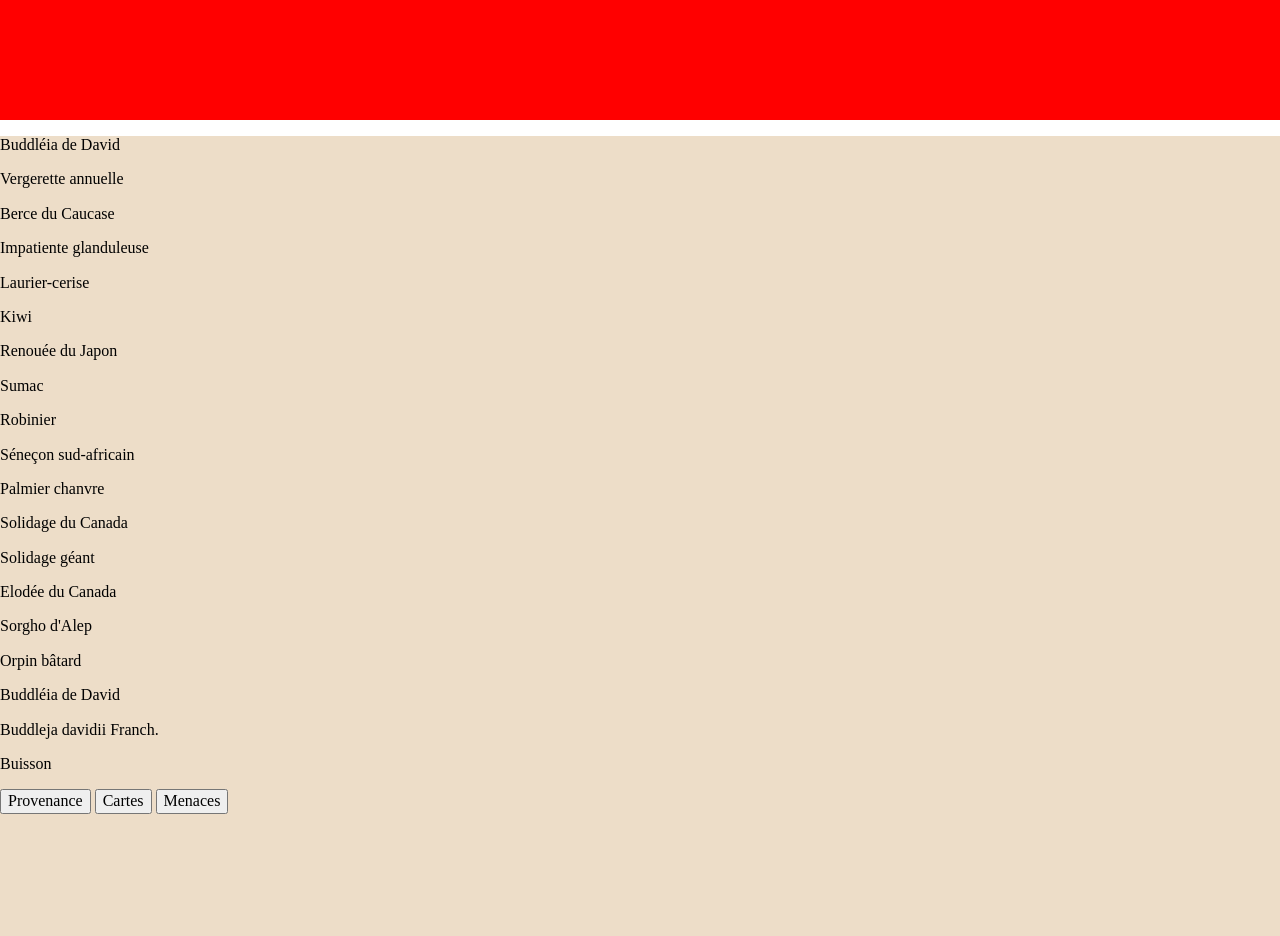
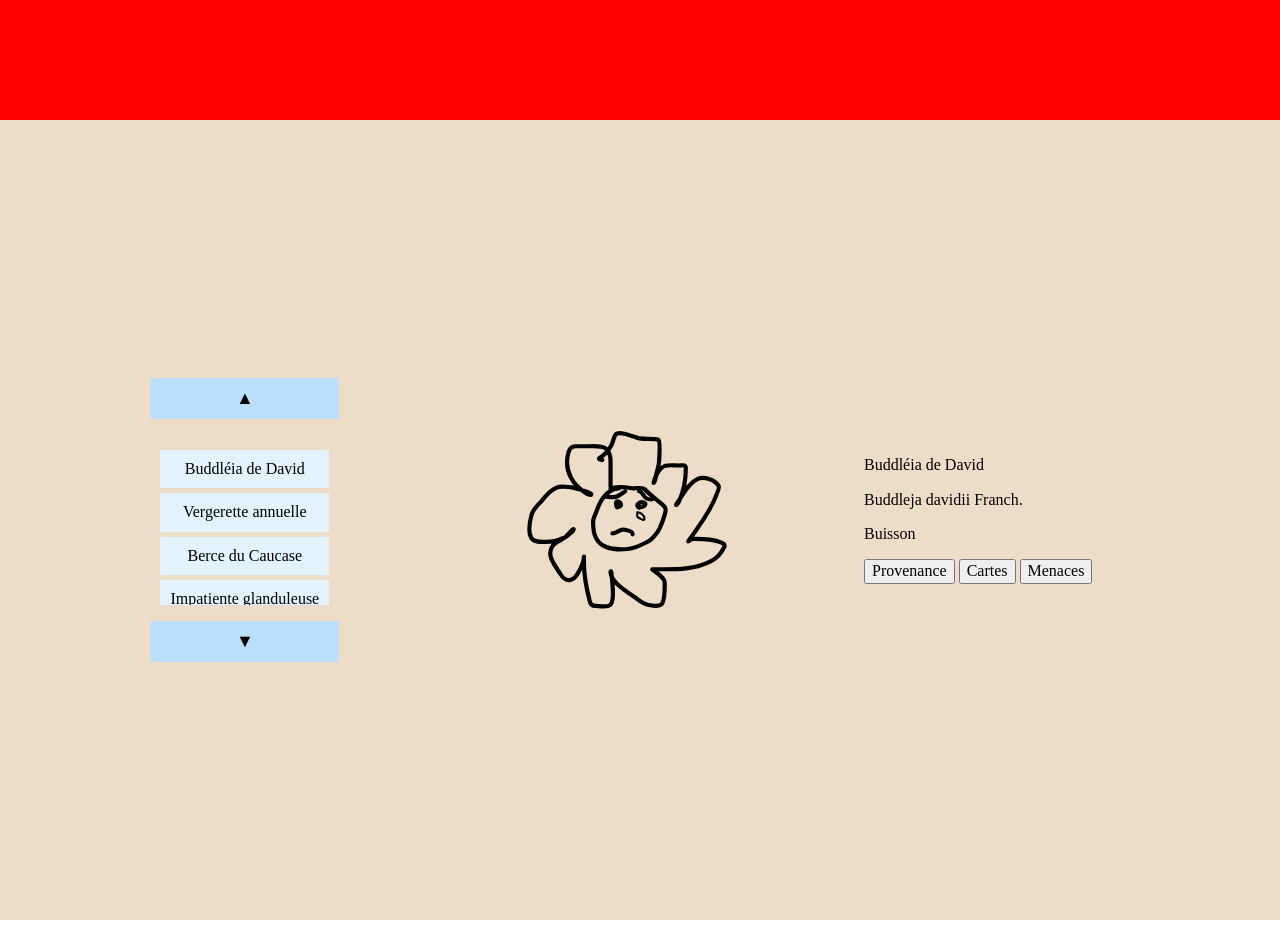
Before and after one commit to Laure-cmyk/les-pissenlits, a website built with Vite: page src/index.html in a window 1280 px wide. Shown: the part 4680-5616 px from the top of the page. Built offline with nearby package versions, Linux system fonts and the light colour scheme.

Commit message:
Ajout de l'interaction et du CSS de base au choix d'une plante spécifique

```diff
--- a/src/customElements/SpecificPlant.js
+++ b/src/customElements/SpecificPlant.js
@@ -1,40 +1,35 @@
+class SpecificPlant extends HTMLElement {
+  static observedAttributes = ["name", "latin", "description"];
 
+  connectedCallback() {
+    this.render();
+  }
 
-class SpecificPlant extends HTMLElement{
-    static observedAttributes = ["name","latin","description"]
+  attributeChangedCallback() {
+    this.render();
+  }
 
-    connectedCallback(){
-        this.render()
-    }
-
-    attributeChangedCallback(){
-        this.render()
-    }
-
-    render(){
-
-        let svg = this.getAttribute("svg")
-
-        this.innerHTML = `
-        <div id="plant_svg">
-
+  render() {
+    this.innerHTML = `
+        <div id="plant-svg">
+            ${this.getAttribute("svg")}
         </div>
-        <div id="plant_info">
-            <div id="plant_name_descr>
-            <p id="plant_name">${this.getAttribute("name")}</p>
-            <p id="plant_name_lat">${this.getAttribute("latin")}</p>
+        <div id="plant-info">
+            <div id="plant-name_descr>
+            <p id="plant-name">${this.getAttribute("name")}</p>
+            <p id="plant-name-lat">${this.getAttribute("latin")}</p>
             <p id="description">${this.getAttribute("description")}</p>
             </div>
-            <div id="plant_buttons">
+            <div id="plant-buttons">
                 <button>Provenance</button>
                 <button>Cartes</button>
                 <button>Menaces</button>
             </div>
         </div>
-        `
-    }
+        `;
+  }
 }
 
 // Déclare le tag du custom element et la classe à utiliser pour le créer dans le DOM
 // Pas besoin d'exporter, juste d'être appelé une fois
-customElements.define("specific-plant", SpecificPlant)
+customElements.define("specific-plant", SpecificPlant);
--- a/src/index.html
+++ b/src/index.html
@@ -63,7 +63,11 @@
 
       <section id="specific-plant">
         <div id="plants-selector">
+          <button class="scroll-btn up">▲</button>
+          <ul id="plants-list">
 
+          </ul>
+          <button class="scroll-btn down">▼</button>
         </div>
 
       </section>
--- a/src/lib/fetcher.js
+++ b/src/lib/fetcher.js
@@ -1 +1,8 @@
 export const loadJson = (url) => fetch(url).then((response) => response.json())
+export const loadSvg = (svg) => fetch(`images/${svg}`).then((response) => {
+    console.log(response)
+    if (!response.ok) {
+      throw new Error(`Failed to load SVG: ${response.status}`);
+    }
+    return response.text();
+  });
--- a/src/modules/SpecificPlantManager.js
+++ b/src/modules/SpecificPlantManager.js
@@ -1,23 +1,74 @@
+import { loadSvg } from "@/lib/fetcher.js";
+
+export async function displaySpecificPlants(plants) {
+  console.log(plants);
+
+  const specificPlantSection = document.querySelector("#specific-plant");
+  const plantSelector = specificPlantSection.querySelector("#plants-list");
+
+  const specificPlant = document.createElement(`specific-plant`);
+
+  let svg;
+
+  try {
+    svg = await loadSvg("plant_placeholder.svg");
+  } catch (e) {
+    console.error(`Failed to load SVG`, e);
+    svg = await loadSvg("plant_placeholder.svg");
+  }
+
+  specificPlant.setAttribute("svg", svg);
+  specificPlant.setAttribute("name", plants[0].Name.Nom_FR);
+  specificPlant.setAttribute("latin", plants[0].Nom_scientifique);
+  specificPlant.setAttribute("description", plants[0].Habitus);
+
+  specificPlantSection.append(specificPlant);
+
+  plants.forEach((plant) => {
+    const plantItem = document.createElement("li");
+    plantItem.classList.add("plant-item");
+
+    plantItem.dataset.description = plant.Habitus;
+    plantItem.dataset.name = plant.Name.Nom_FR;
+    plantItem.dataset.nameLatin = plant.Nom_scientifique;
+
+    plantItem.innerText = plant.Name.Nom_FR;
+
+    plantItem.addEventListener("click", () => {
+      const plantItems = document.querySelectorAll(".plant-item");
+
+      plantItems.forEach((i) => i.classList.remove("active"));
+
+      specificPlant.setAttribute("name", plantItem.dataset.name);
+      specificPlant.setAttribute("latin", plantItem.dataset.nameLatin);
+      specificPlant.setAttribute("description", plantItem.dataset.description);
+
+      plantItem.classList.toggle("active");
+    });
+
+    plantSelector.append(plantItem);
+  });
 
 
-export function displaySpecificPlants(plants){
+ /* Gestion du scroll de la liste */
+  const scrollContent = document.querySelector("#plants-list"); // Conteneur avec overflow-y
+  const upButton = document.querySelector(".scroll-btn.up");
+  const downButton = document.querySelector(".scroll-btn.down");
+  const scrollStep = 50; // Nombre de pixels à défiler par clic
 
-    console.log(plants)
-    const specificPlantSection = document.querySelector("#specific-plant");
-    const plantSelector = specificPlantSection.querySelector("#plants-selector")
+  // Défilement vers le haut
+  upButton.addEventListener("click", () => {
+    scrollContent.scrollBy({
+      top: -scrollStep, // Défile vers le haut
+      behavior: "smooth", // Défilement fluide
+    });
+  });
 
-    plants.forEach((plant)=>{
-        plantSelector.innerHTML += `<p>${plant.Name.Nom_FR}</p>`
-    })
-
-    const specificPlant = document.createElement(`specific-plant`)
-
-    specificPlant.setAttribute("svg","/images/plant_placeholder.svg")
-    specificPlant.setAttribute("name",plants[0].Name.Nom_FR)
-    specificPlant.setAttribute("latin",plants[0].Nom_scientifique)
-    specificPlant.setAttribute("description",plants[0].Habitus)
-
-
-
-    specificPlantSection.append(specificPlant)
+  // Défilement vers le bas
+  downButton.addEventListener("click", () => {
+    scrollContent.scrollBy({
+      top: scrollStep, // Défile vers le bas
+      behavior: "smooth", // Défilement fluide
+    });
+  });
 }
--- a/src/styles/index.css
+++ b/src/styles/index.css
@@ -1,32 +1,30 @@
-@import 'normalize.css';
+@import "normalize.css";
 
-
-body{
+body {
   overflow-x: hidden;
   height: 100vh;
-    --background-color: #EDDDC8;
+  --background-color: #edddc8;
 }
 
-main{
+main {
   height: 100%;
   margin: 0;
 }
 
-section{
+section {
   width: 100%;
   height: 100%;
-    margin:0;
+  margin: 0;
   background-color: var(--background-color);
 }
 
-#introduction{
+#introduction {
   text-align: center;
-    font-size:2em;
-    display:flex;
+  font-size: 2em;
+  display: flex;
   flex-direction: column;
   justify-content: center;
   align-items: center;
-
 }
 
 #general-info {
@@ -51,12 +49,75 @@ section{
   background-color: var(--background-color);
 }
 
-em{
+em {
   font-style: normal;
   font-weight: bold;
   font-size: 1.5em;
 }
 
-#map{
+#map {
   background-color: red;
 }
+
+#specific-plant {
+  display: flex;
+  flex-direction: row;
+  align-items: center;
+  justify-content: space-evenly;
+}
+
+#plants-list {
+  list-style-type: none;
+  overflow-y: auto; /* Active le scroll vertical */
+  max-height: 150px; /* Limite la hauteur */
+  padding: 10px;
+}
+
+/* Cache la barre de défilement verticale*/
+#plants-list::-webkit-scrollbar{
+    display: none;
+}
+
+.plant-item{
+    padding: 10px;
+    margin: 5px 0;
+    cursor: pointer;
+    background-color: #e3f2fd;
+    text-align: center;
+    transition: background-color 0.3s ease;
+}
+
+.plant-item.active {
+  font-size: 1.1rem;
+  font-weight: bold;
+}
+
+/* Style des boutons de défilement */
+.scroll-btn {
+    width: 100%;
+    padding: 10px;
+    background-color: #bbdefb;
+    border: none;
+    cursor: pointer;
+    font-size: 18px;
+    transition: background-color 0.3s;
+  }
+
+specific-plant {
+  width: 50%;
+  display: flex;
+  justify-content: space-evenly;
+  align-items: center;
+}
+
+specific-plant #plant-svg {
+  width: 300px;
+  height: 300px;
+  display: flex;
+  align-items: center;
+}
+
+specific-plant #plant-svg svg {
+  width: 200px;
+  height: 200px;
+}
```
Lines whose indentation alone changed are shown as unchanged.
